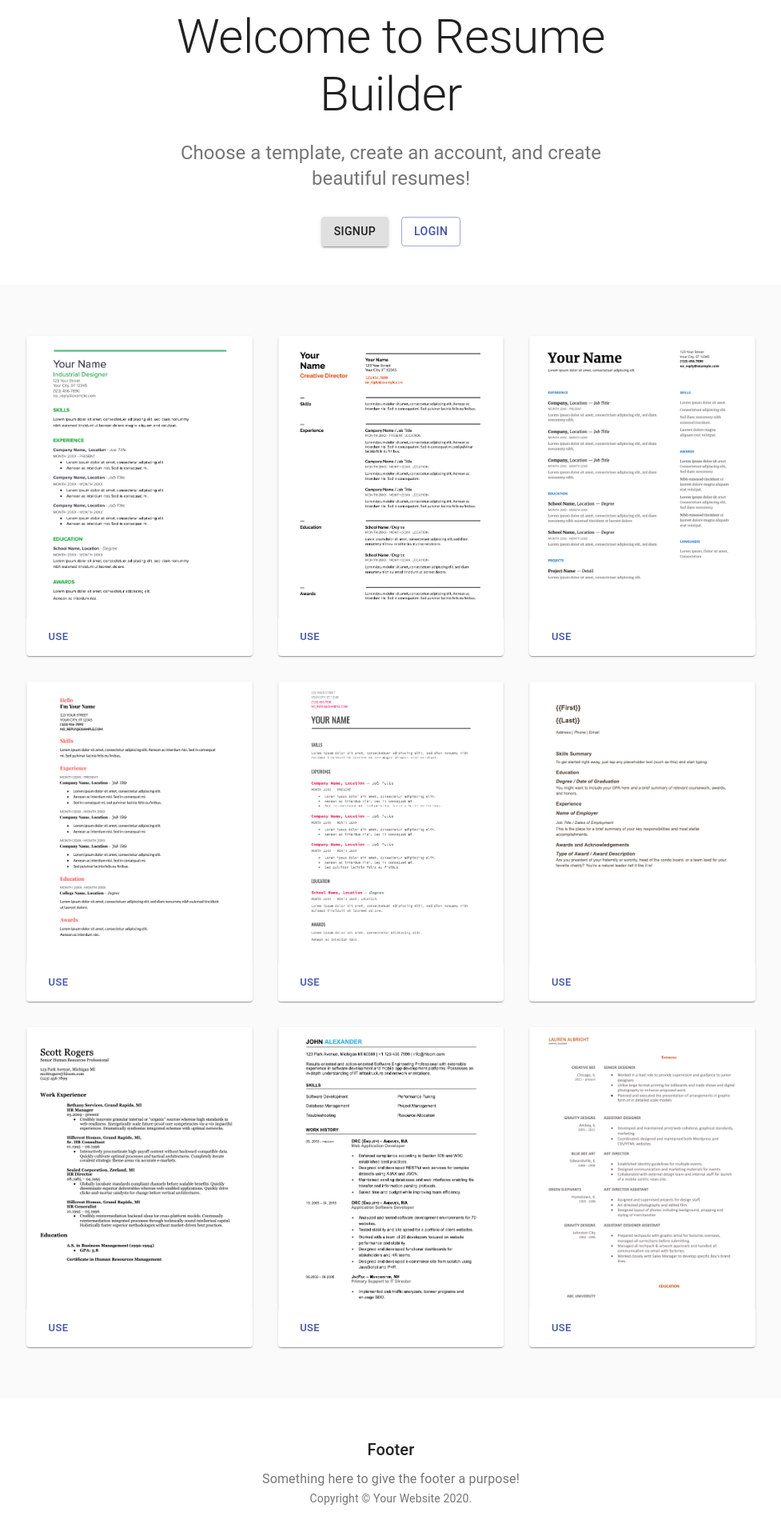
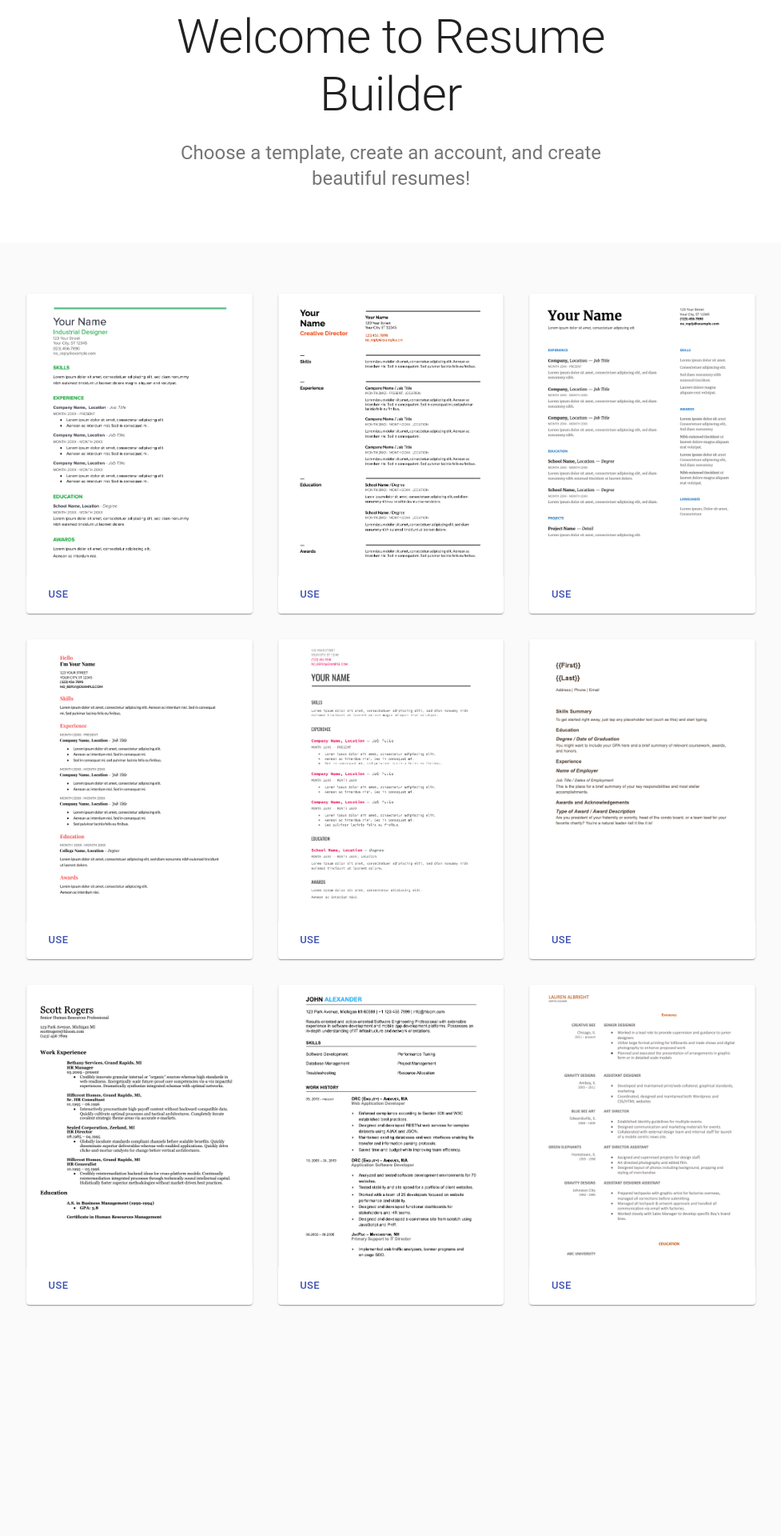
Before and after one commit to architkuk/comp-426-resume-builder, a React (Create React App) app: page /templates in a window 1280 px wide. Shown: the part 304-2224 px from the top of the page at 80% size, without its empty margins (151-1128 px from the left). After the commit the page ends 2169 px from the top, so only its background shows below. Built offline with nearby package versions, Linux system fonts and the light colour scheme.

Commit message:
template minimization

```diff
--- a/src/template.js
+++ b/src/template.js
@@ -23,18 +23,6 @@ import template9 from './template9.png';
 
 // credit to Material UI for providing Album template
 // credit to Google and Microsoft for providing resume templates
-function Copyright() {
-	return (
-		<Typography variant='body2' color='textSecondary' align='center'>
-			{'Copyright © '}
-			<Link color='inherit' href='https://material-ui.com/'>
-				Your Website
-			</Link>{' '}
-			{new Date().getFullYear()}
-			{'.'}
-		</Typography>
-	);
-}
 
 const useStyles = makeStyles((theme) => ({
 	icon: {
@@ -153,24 +141,6 @@ export default function Album() {
 							Choose a template, create an account, and create beautiful
 							resumes!
 						</Typography>
-						<div className={classes.heroButtons}>
-							<Grid container spacing={2} justify='center'>
-								<Grid item>
-									<Button variant='contained' color='inherit'>
-										<Link color='inherit' underline='none' href='signup'>
-											Signup
-										</Link>
-									</Button>
-								</Grid>
-								<Grid item>
-									<Button variant='outlined' color='primary'>
-										<Link color='inherit' underline='none' href='login'>
-											Login
-										</Link>
-									</Button>
-								</Grid>
-							</Grid>
-						</div>
 					</Container>
 				</div>
 				<Container className={classes.cardGrid} maxWidth='md'>
@@ -201,21 +171,6 @@ export default function Album() {
 					</Grid>
 				</Container>
 			</main>
-			{/* Footer */}
-			<footer className={classes.footer}>
-				<Typography variant='h6' align='center' gutterBottom>
-					Footer
-				</Typography>
-				<Typography
-					variant='subtitle1'
-					align='center'
-					color='textSecondary'
-					component='p'
-				>
-					Something here to give the footer a purpose!
-				</Typography>
-				<Copyright />
-			</footer>
 			{/* End footer */}
 		</React.Fragment>
 	);
```
